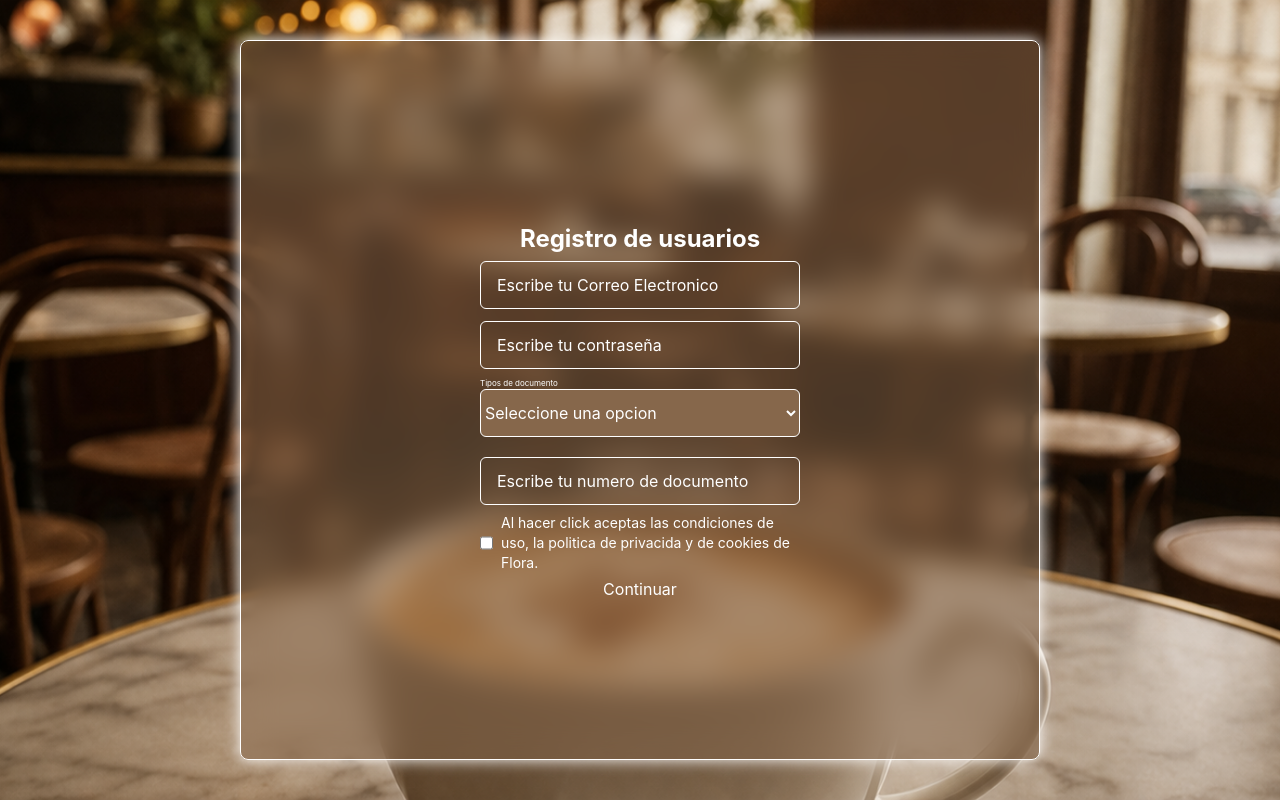
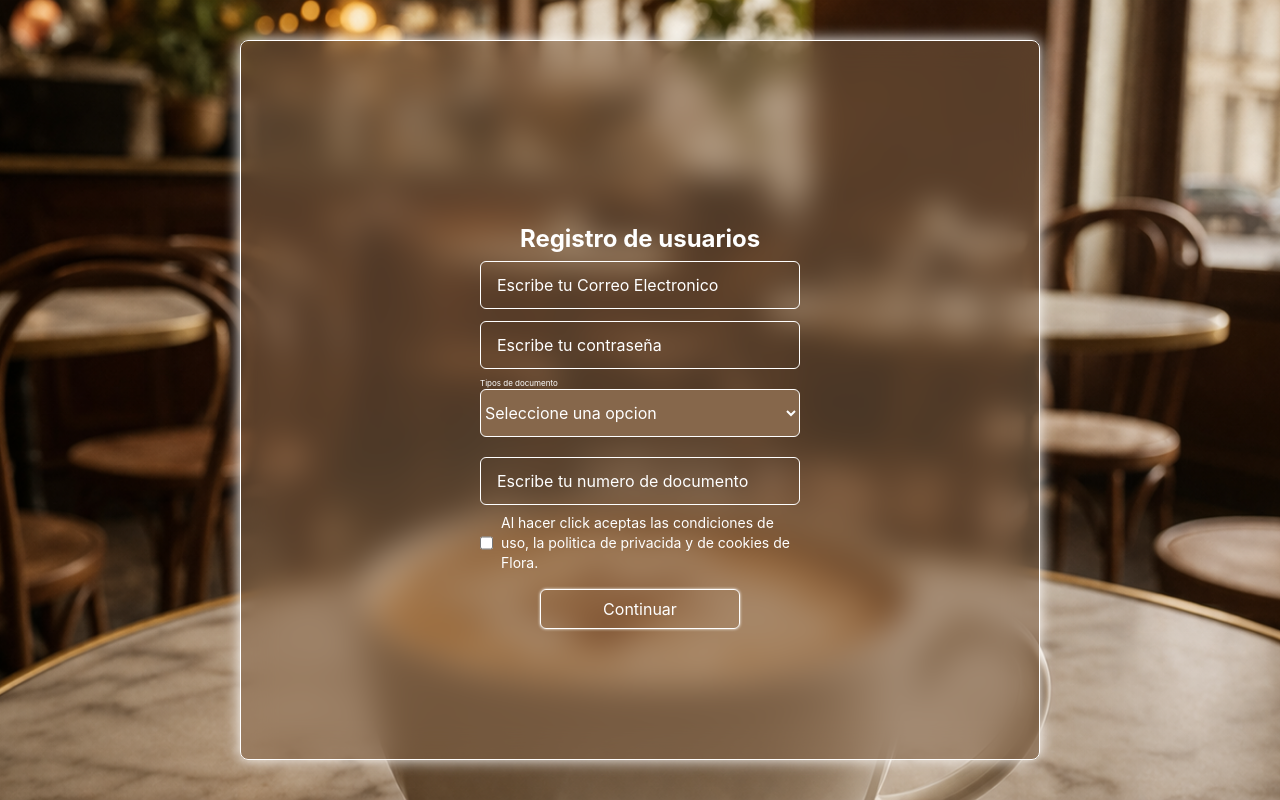
Before and after one commit to victorinho23/flora-project, a React (Vite) app: page /auth in a window 1280 px wide. Built offline with nearby package versions, Linux system fonts and the light colour scheme.

Commit message:
refactor(auth) se realizaron cambios en auth

```diff
--- a/src/shared/components/Button.jsx
+++ b/src/shared/components/Button.jsx
@@ -10,8 +10,8 @@ export default function Button ({
 }){
 
     const variants = {
-        primary : "bg-brand text-text-inverse hover:bg-brand-hover",    secondary : "bg-brand-soft text-text-primary hover:bg-brand-soft-hover" ,
-        tertiary: "bg-transparent text-text-primary hover:bg-brand-button-hover "
+        primary : "bg-brand text-text-inverse hover:bg-brand-hover ",    secondary : "bg-brand-soft text-text-primary hover:bg-brand-soft-hover" ,
+        tertiary: "bg-transparent text-text-primary hover:bg-brand-button-hover border border-0.5  rounded-[5px]  shadow-[0_0_3px_white] "
     };
 
     const sizes = {
@@ -25,6 +25,14 @@ export default function Button ({
         md: `
             h-10
             px-4
+            before:absolute before:content-['']
+            before:-inset-y-[4px] before:-inset-x-[0px]
+
+            `,
+        mdl: `
+            h-10
+            px-4
+            w-50
             before:absolute before:content-['']
             before:-inset-y-[4px] before:-inset-x-[0px]
 
--- a/src/shared/layouts/AuthLayout.jsx
+++ b/src/shared/layouts/AuthLayout.jsx
@@ -135,13 +135,15 @@ export default function AuthLayout(){
             >
                 <div className="border border-1 border-white rounded-[8px]
                  w-200 h-180 shadow-[0_0_15px_white] backdrop-blur-lg bg-background-coffe/50" >
-                    <form className="grid"
+
+
+                    <form className="flex flex-col items-center"
                     onSubmit={handleSubmit}
                     action=""
                     >
                          <h1 className="mx-auto mt-45 text-title text-text-primary font-bold">Registro de usuarios</h1>
 
-                        <main className="grid gap-4 mx-auto mb-10 justify-center align-center">
+                        <main className="flex flex-col gap-4 mb-10 items-center w-full">
 
 
                         <Input
@@ -201,12 +203,13 @@ export default function AuthLayout(){
                         />
 
 
+
                         {/** Actions */}
 
-                        <div className="flex gap-6 items-center justify-center mb-10">
+                        <div className="flex gap-6 items-center justify-center mb-10 mt-5">
                             <Button
                                 variant = "tertiary"
-                                size ="md"
+                                size ="mdl"
                                 type = "submit"
                                 onClick={()=> console.log("Se oprimio el boton")}
                                 onSubmit={handleSubmit}
```
